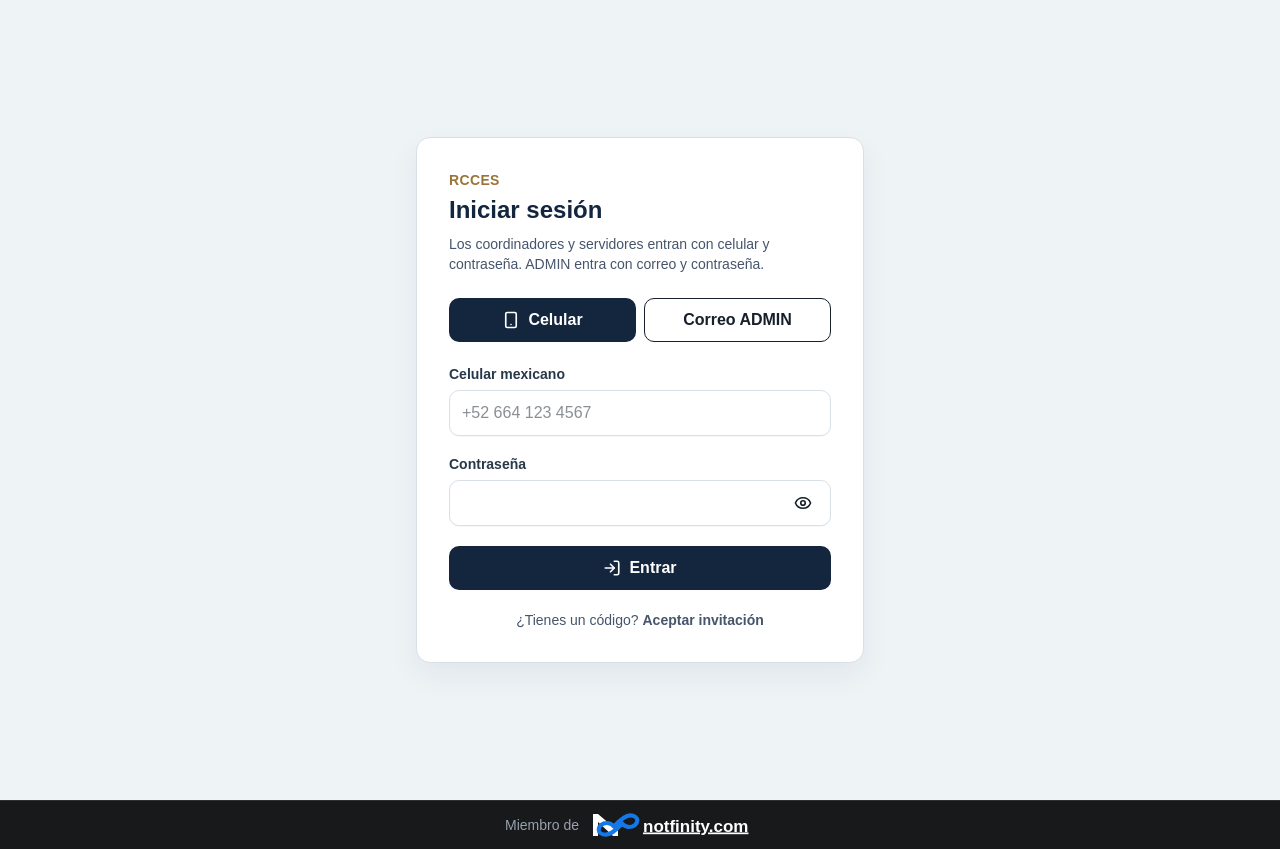
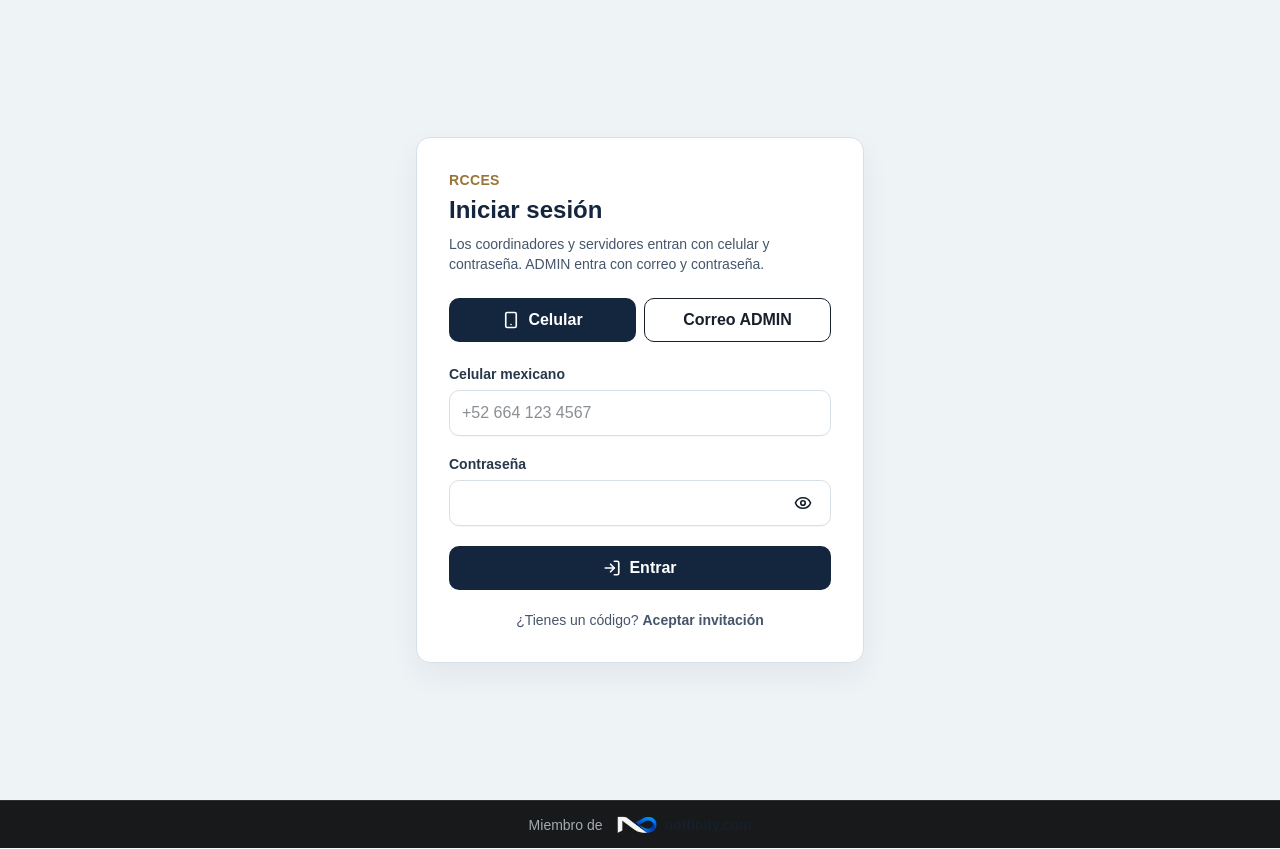
Before and after one commit to AtondoLuis/RCCES_APP, a Next.js app: page /login in a window 1280 px wide. Built offline with nearby package versions, Linux system fonts and the light colour scheme; no server answers.

Commit message:
Use provided Notfinity footer assets

```diff
--- a/src/app/layout.tsx
+++ b/src/app/layout.tsx
@@ -7,33 +7,26 @@ export const metadata: Metadata = {
   applicationName: "RCCES",
 };
 
-function NotfinityLogo() {
-  return (
-    <svg
-      aria-label="notfinity.com"
-      role="img"
-      viewBox="0 0 184 32"
-      className="h-7 w-[156px] sm:h-8 sm:w-[184px]"
-      fill="none"
-      xmlns="http://www.w3.org/2000/svg"
-    >
-      <path d="M2 27V5h5l20 17V27h-5L7 13v14H2Z" fill="white" />
-      <path d="M23 17.5c5-5.6 10.5-11.2 16.2-11.2 4.1 0 7.1 2.3 7.1 5.3 0 3.3-3.7 6.4-8.2 6.4-3.1 0-5.3-1.4-7.6-3.7" stroke="#1478E8" strokeWidth="4.2" strokeLinecap="round" />
-      <path d="M31 14.5c-5 5.6-10.5 11.2-16.2 11.2-4.1 0-7.1-2.3-7.1-5.3 0-3.3 3.7-6.4 8.2-6.4 3.1 0 5.3 1.4 7.6 3.7" stroke="#1478E8" strokeWidth="4.2" strokeLinecap="round" />
-      <text x="52" y="22.5" fill="white" fontFamily="Arial, sans-serif" fontSize="17" fontWeight="700" textDecoration="underline">notfinity.com</text>
-    </svg>
-  );
-}
-
 export default function RootLayout({ children }: Readonly<{ children: React.ReactNode }>) {
   return (
     <html lang="es" className="h-full antialiased">
       <body className="min-h-screen flex flex-col">
         {children}
-        <footer className="mt-auto flex min-h-12 w-full items-center justify-center gap-3 border-t border-white/10 bg-[#17191a] px-4 py-2 text-sm text-gray-400">
-          <span>Miembro de</span>
-          <a href="https://notfinity.com" target="_blank" rel="noreferrer" aria-label="Visitar notfinity.com">
-            <NotfinityLogo />
+        <footer className="mt-auto flex min-h-12 w-full items-center justify-center gap-3 border-t border-white/10 bg-[#17191a] px-4 py-2 text-sm">
+          <span className="font-normal text-[#a5aaaf]">Miembro de</span>
+          <a
+            href="https://notfinity.com"
+            target="_blank"
+            rel="noopener noreferrer"
+            aria-label="Visitar notfinity.com"
+            className="inline-flex items-center gap-2 font-extrabold text-white underline underline-offset-2"
+          >
+            <img
+              src="/notfinity-official-dark.svg"
+              alt="Logo oficial de Notfinity"
+              className="h-[30px] w-[42px] object-contain"
+            />
+            <span>notfinity.com</span>
           </a>
         </footer>
       </body>
```
